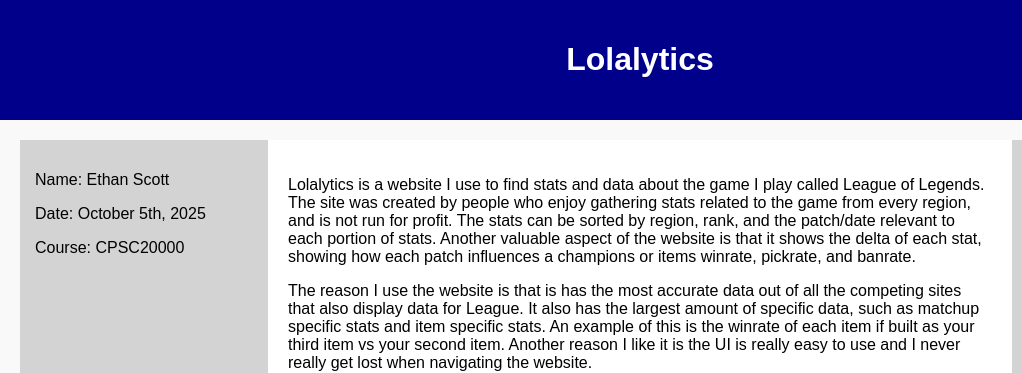
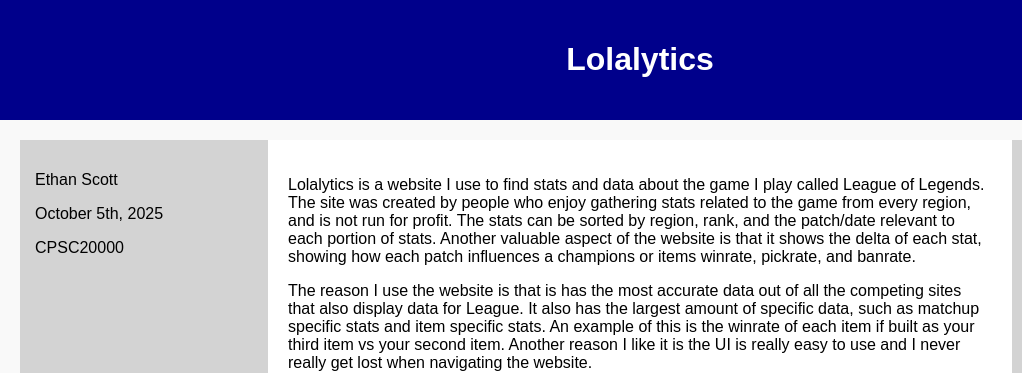
Before and after one commit to scotterman1117-hub/CS-webpage, a plain HTML site: page index.html in a window 1280 px wide. Shown: the top 373 px of the page, 0-1022 px from the left. Drawn offline with Linux system fonts and the light colour scheme.

Commit message:
Update index.html

```diff
--- a/index.html
+++ b/index.html
@@ -13,9 +13,9 @@
 
     <div class="container">
         <aside class="sidebar-left">
-            <p>Name: Ethan Scott</p>
-            <p>Date: October 5th, 2025</p>
-            <p>Course: CPSC20000</p>
+            <p> Ethan Scott</p>
+            <p> October 5th, 2025</p>
+            <p> CPSC20000</p>
         </aside>
 
         <main class="main-content">
@@ -36,4 +36,5 @@
         <p>Copyright 2025 by Ethan Scott</p>
     </footer>
 </body>
+
 </html>
```
